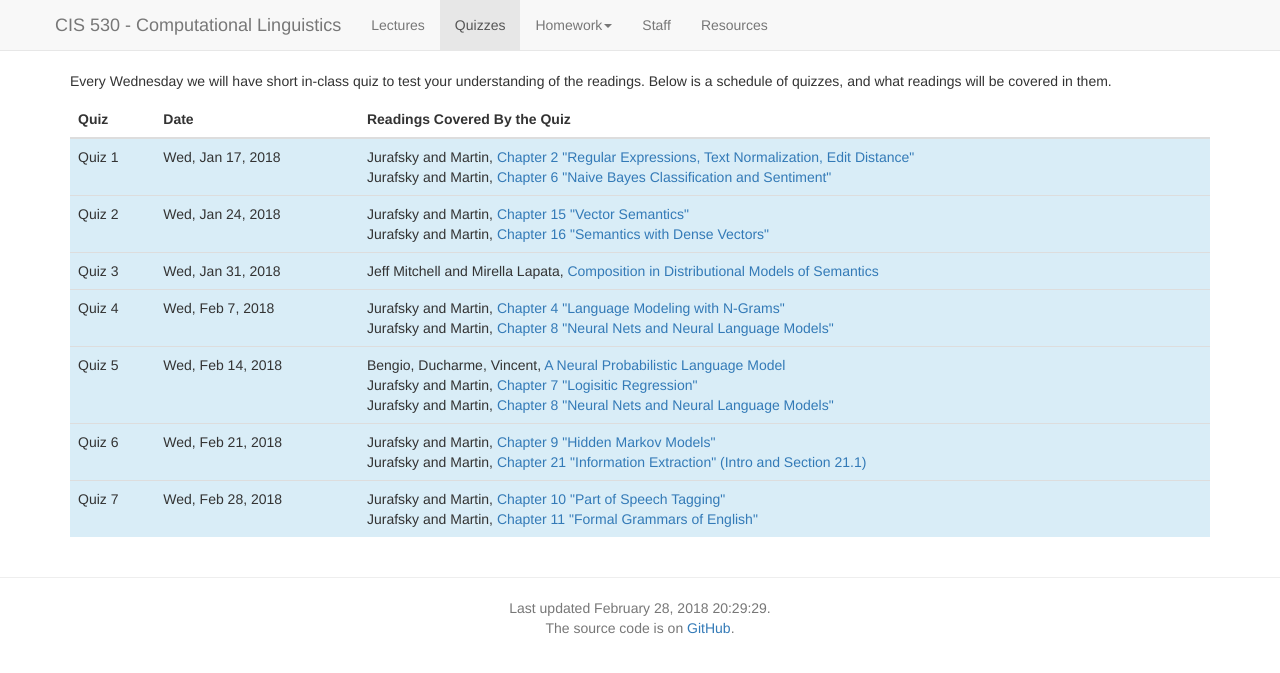
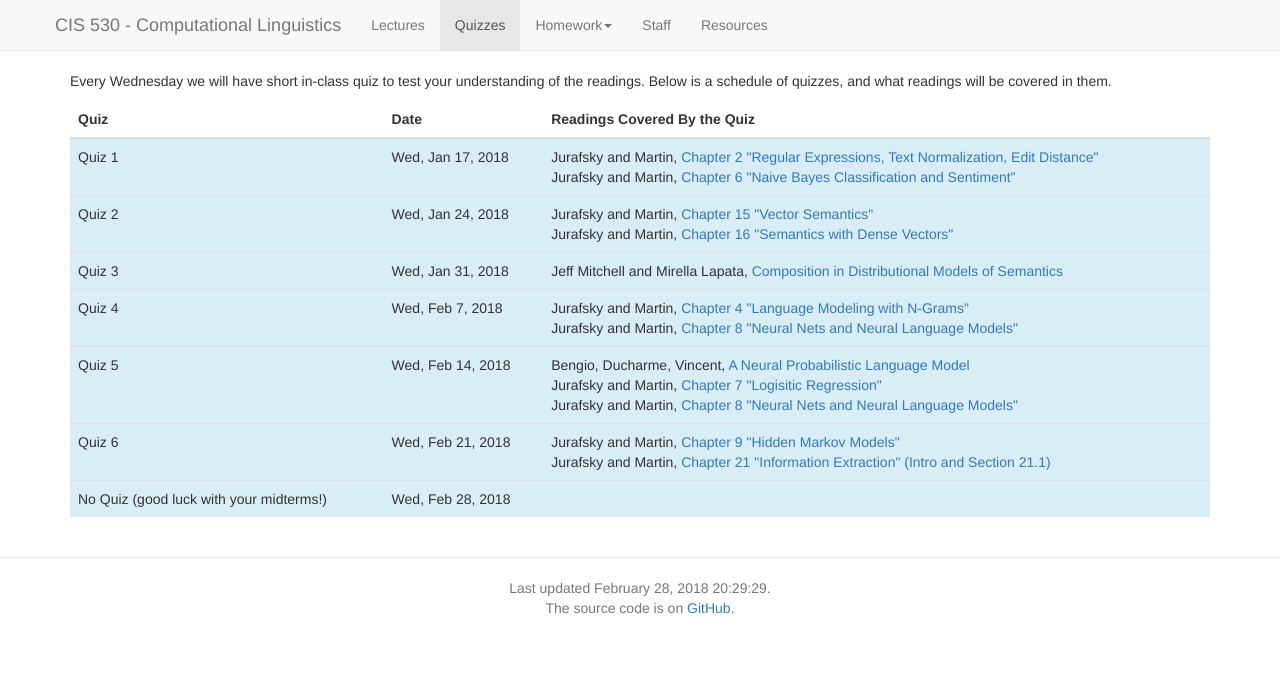
Before and after one commit to computational-linguistics-class/computational-linguistics-class.github.io, a Jekyll site: the page built from quizzes.md, in a window 1280 px wide. Shown: the top 673 px of the page. Built offline with Jekyll 4.4.1, drawn with Linux system fonts in a browser that asks for light colours; nearby versions of some CDN libraries; a script that is not in the unit is left out.

Commit message:
No quiz on Wednesday

```diff
--- a/_data/lectures.yaml
+++ b/_data/lectures.yaml
@@ -286,16 +286,8 @@
 -
   date: 2018-02-28
   type: exam
-  title: Quiz 7
+  title: No Quiz (good luck with your midterms!)
   readings:
-    -
-      title: Chapter 10 "Part of Speech Tagging"
-      authors: Jurafsky and Martin
-      url: https://web.stanford.edu/~jurafsky/slp3/10.pdf
-    -
-      title: Chapter 11 "Formal Grammars of English"
-      authors: Jurafsky and Martin
-      url: https://web.stanford.edu/~jurafsky/slp3/11.pdf
 -
   date: 2018-03-05
   title: Spring Term Break (no classes March 3-11)
```
